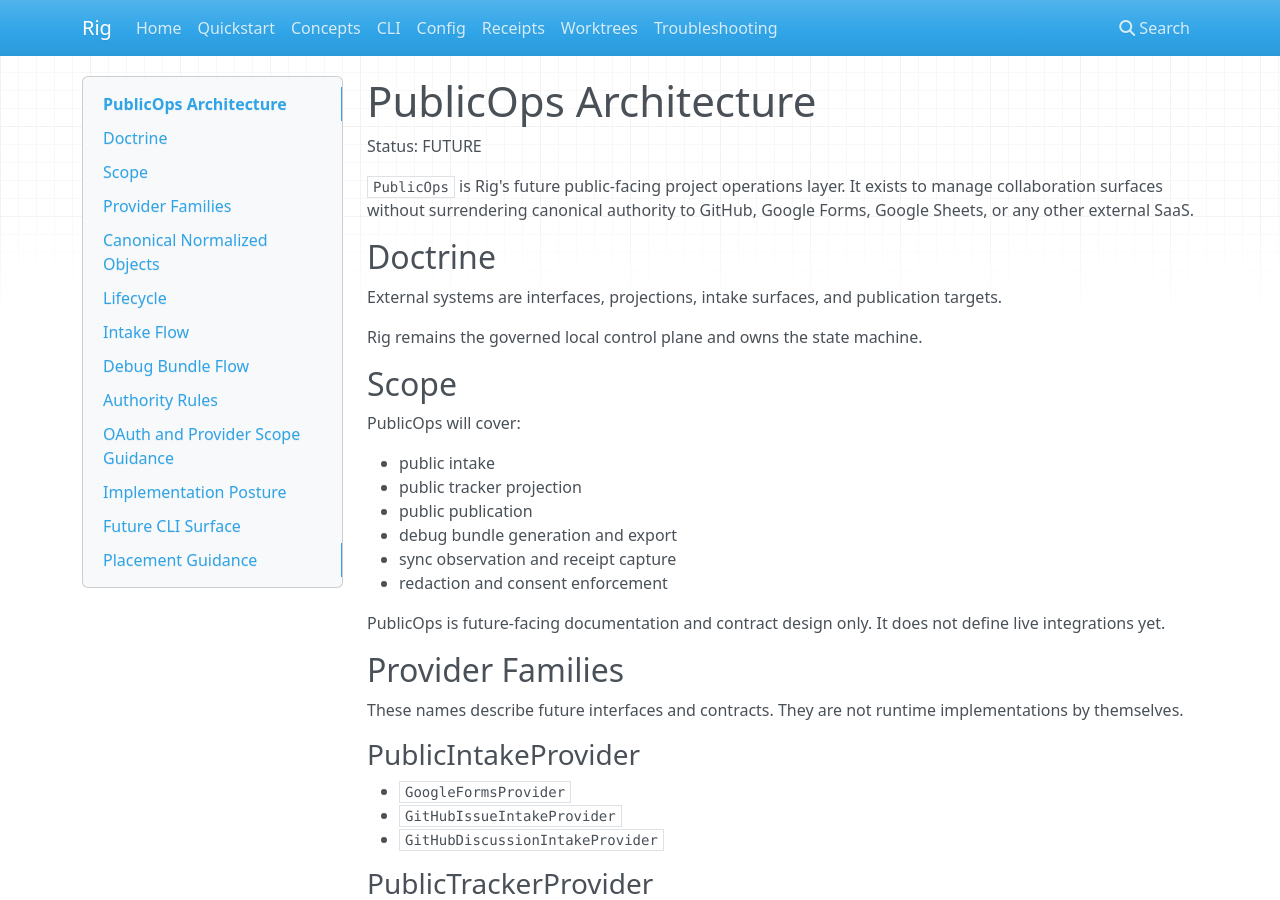
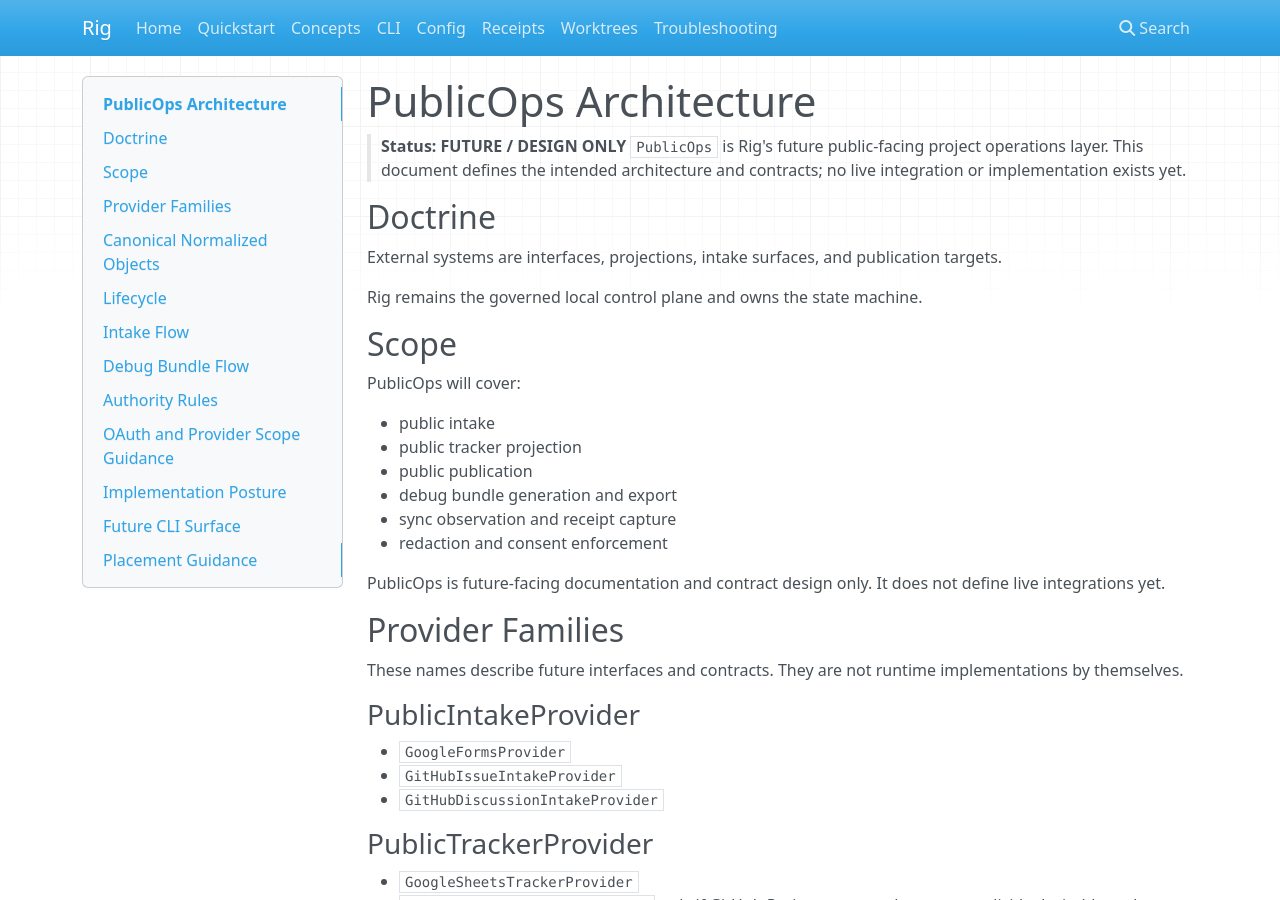
Before and after one commit to juliantorr-es/Rig, an MkDocs documentation site: the page built from docs/architecture/public-ops.md, in a window 1280 px wide and 900 px high. Built offline with MkDocs 1.6.1, drawn with Linux system fonts in a browser that asks for light colours; nearby versions of some CDN libraries.

Commit message:
Clarify future architecture status

```diff
--- a/docs/architecture/public-ops.md
+++ b/docs/architecture/public-ops.md
@@ -1,8 +1,7 @@
 # PublicOps Architecture
 
-Status: FUTURE
-
-`PublicOps` is Rig's future public-facing project operations layer. It exists to manage collaboration surfaces without surrendering canonical authority to GitHub, Google Forms, Google Sheets, or any other external SaaS.
+> **Status: FUTURE / DESIGN ONLY**
+> `PublicOps` is Rig's future public-facing project operations layer. This document defines the intended architecture and contracts; no live integration or implementation exists yet.
 
 ## Doctrine
 
```
Also changed, not shown: docs/architecture/proposal-lifecycle.md (+4 -1 lines).
